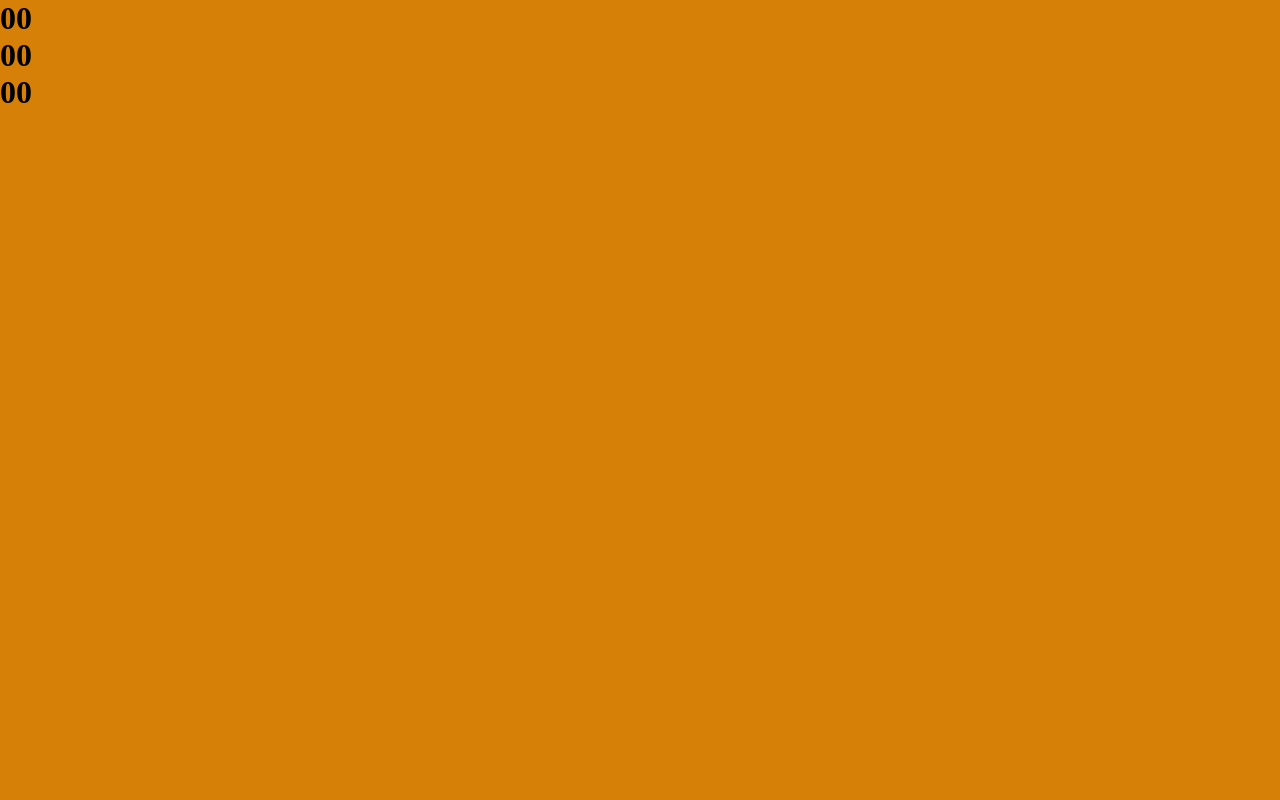
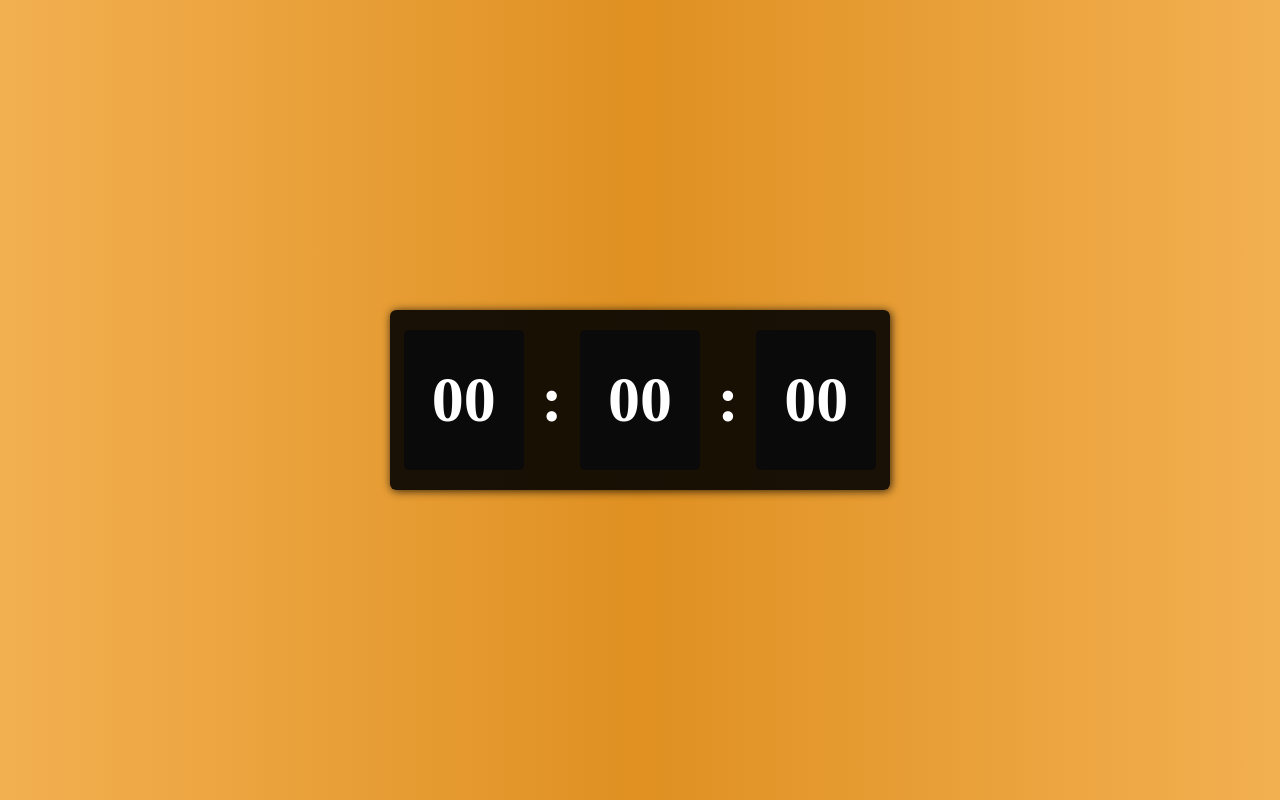
Before and after one commit to marionorberto/simple-digital-clock, a plain HTML site: page index.html in a window 1280 px wide. Drawn offline with Linux system fonts and the light colour scheme.

Commit message:
css finished

```diff
--- a/assets/css/style.css
+++ b/assets/css/style.css
@@ -1,11 +1,44 @@
 :root {
-    --bgColor: #d68008;
+    --bgColor: #f3b051;
+    --bgColo1: #df9021;
+    --bgColo2: #f3b051;;
+    --bgcolorBox: rgb(10, 10, 10);
+}
+h1 {
+    font-size: 4rem;
 }
 body{
-    background-color: var(--bgColor);
+    background: linear-gradient(to right, var(--bgColor), var(--bgColo1), var(--bgColo2) );
+    display: flex;
+    justify-content: center;
+    align-items: center;
+    height: 100vh;
 }
 *{
     padding: 0;
     margin: 0;
     box-sizing: border-box;
 }
+.container {
+    display: flex;
+    justify-content:  space-around;
+    align-items: center;
+    color: #fff;
+    width: 500px;
+    height: 180px;
+    border:none;
+    border-radius: 6px;
+    box-shadow: 1px 1px 10px rgb(0, 0, 0, 0.8);
+    background-color: rgb(0, 0, 0, .89);
+}
+
+.box{
+    margin:10px;
+    background-color: var(--bgcolorBox);
+    width: 120px;
+    height: 140px;
+    display: flex;
+    border-radius: 5px;
+    justify-content: center;
+    align-items: center;
+}
--- a/index.html
+++ b/index.html
@@ -9,14 +9,16 @@
 </head>
 <body>
     <div class="container">
-        <div class="hour">
-            <h1>00</h1>
+        <div class="box">
+            <h1 class="hour">00</h1>
         </div>
-        <div class="min">
-            <h1>00</h1>
+        <h1>:</h1>
+        <div class="box">
+            <h1 class="minute">00</h1>
         </div>
-        <div class="sec">
-            <h1>00</h1>
+        <h1>:</h1>
+        <div class="box">
+            <h1 class="second">00</h1>
         </div>
     </div>
 </body>
```
